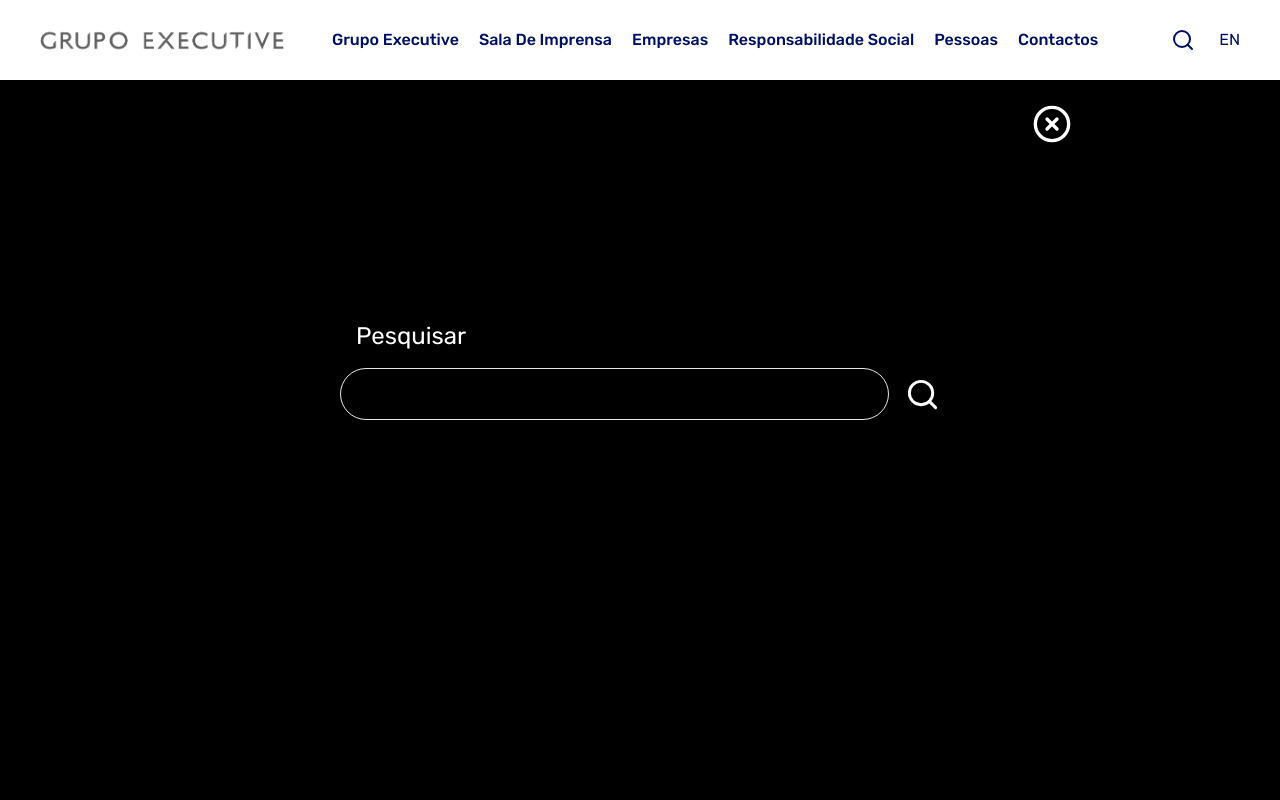
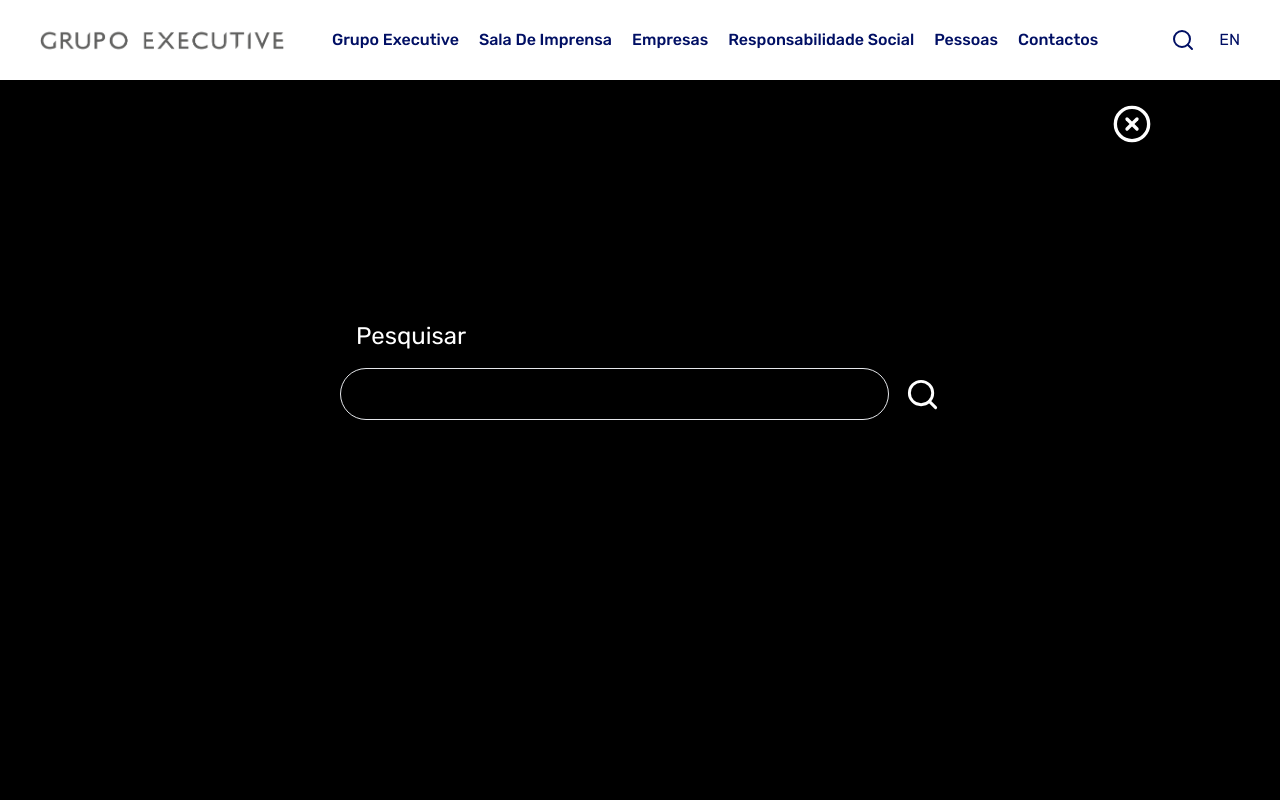
Before and after one commit to blend-angola/GRUPO-EXECUTIVE, a React (Vite) app: page / in a window 1280 px wide. Both pictures are taken after a click on the button 1183 px from the left and 40 px from the top of the page. Shown: the top 800 px of the page. Built offline with nearby package versions, Linux system fonts and the light colour scheme.

Commit message:
refactor:separate search button from search input

```diff
--- a/src/components/global-components/header.tsx
+++ b/src/components/global-components/header.tsx
@@ -7,7 +7,7 @@ import { AnimatePresence, motion } from "framer-motion"
 import MobileMenu from "../mobile/mobile-menu"
 import Logo from "../logo"
 import DropDownLinks from "./drop-down-links"
-import Search from "./search"
+import SearchButton from "./search-button"
 
 export const enterEffect = {
   initial: { y: -30, opacity: 0 },
@@ -67,7 +67,7 @@ const Header = () => {
           animate="animate"
           className="flex items-center gap-6 text-azul-dark text-base"
         >
-          <Search />
+          <SearchButton />
 
           <button>EN</button>
           <MobileMenuButton handleToggle={handleToggle} />
--- /dev/null
+++ b/src/components/global-components/search-button.tsx
@@ -0,0 +1,23 @@
+import { useState } from "react"
+import { Search as SearchIcon } from "lucide-react"
+import SearchInput from "./search-input"
+
+const SearchButton = () => {
+  const [isOpen, setIsOpen] = useState(false)
+
+  function toggleSearch() {
+    setIsOpen((prev) => !prev)
+  }
+
+  return (
+    <>
+      <button onClick={toggleSearch}>
+        <SearchIcon />
+      </button>
+
+      <SearchInput isOpen={isOpen} toggleSearch={toggleSearch} />
+    </>
+  )
+}
+
+export default SearchButton
--- /dev/null
+++ b/src/components/global-components/search-input.tsx
@@ -0,0 +1,66 @@
+import { FC, ChangeEvent } from "react"
+import { AnimatePresence, motion } from "framer-motion"
+import { useNavigate, useSearchParams } from "react-router-dom"
+import { Search as SearchIcon, XCircleIcon } from "lucide-react"
+
+type Props = {
+  isOpen: boolean
+  toggleSearch: () => void
+}
+
+const SearchInput: FC<Props> = ({ isOpen, toggleSearch }) => {
+  const navigate = useNavigate()
+  const [search, setSearch] = useSearchParams({ search: "" })
+
+  function handleOnChange(e: ChangeEvent<HTMLInputElement>) {
+    setSearch((prev) => {
+      prev.set("search", e.target.value)
+      return prev
+    })
+  }
+
+  function handleSearch() {
+    const searchResult = search.get("search")
+    navigate(`/resultado?pesquisa=${searchResult}`)
+    toggleSearch()
+  }
+
+  return (
+    <AnimatePresence mode="wait">
+      {isOpen && (
+        <motion.div
+          exit={{ opacity: 0, y: 30 }}
+          initial={{ opacity: 0, y: 30 }}
+          whileInView={{ opacity: 1, y: 0 }}
+          className="w-full h-[100vh] top-20 flex items-start justify-center absolute left-0 bg-black"
+        >
+          <button
+            className="absolute top-6 lg:right-[10vw] right-6 text-white"
+            onClick={toggleSearch}
+          >
+            <XCircleIcon size={40} />
+          </button>
+          <div className="w-full px-8 lg:px-0 lg:w-[600px] gap-4 mt-[30vh] flex flex-col">
+            <h1 className="ml-4 text-2xl text-white">Pesquisar</h1>
+
+            <div className="flex items-center gap-4">
+              <div className="w-full px-5 py-3  border rounded-full">
+                <input
+                  type="text"
+                  onChange={handleOnChange}
+                  className="w-full h-full text-white text-xl border-none outline-none bg-inherit"
+                />
+              </div>
+
+              <button onClick={handleSearch} className="text-white">
+                <SearchIcon size={35} />
+              </button>
+            </div>
+          </div>
+        </motion.div>
+      )}
+    </AnimatePresence>
+  )
+}
+
+export default SearchInput
--- a/src/components/global-components/search.tsx
+++ /dev/null
@@ -1,71 +0,0 @@
-import { AnimatePresence, motion } from "framer-motion"
-import { Search as SearchIcon, XCircleIcon } from "lucide-react"
-import { ChangeEvent, useState } from "react"
-import { useNavigate, useSearchParams } from "react-router-dom"
-
-const Search = () => {
-  const navigate = useNavigate()
-  const [isOpen, setIsOpen] = useState(false)
-  const [search, setSearch] = useSearchParams({ search: "" })
-
-  function toggleSearch() {
-    setIsOpen((prev) => !prev)
-  }
-
-  function handleOnChange(e: ChangeEvent<HTMLInputElement>) {
-    setSearch((prev) => {
-      prev.set("search", e.target.value)
-      return prev
-    })
-  }
-
-  function handleSearch() {
-    const searchResult = search.get("search")
-    navigate(`/resultado?pesquisa=${searchResult}`)
-    toggleSearch()
-  }
-
-  return (
-    <>
-      <button onClick={toggleSearch}>
-        <SearchIcon />
-      </button>
-      <AnimatePresence mode="wait">
-        {isOpen && (
-          <motion.div
-            initial={{ opacity: 0, y: 30 }}
-            whileInView={{ opacity: 1, y: 0 }}
-            exit={{ opacity: 0, y: 30 }}
-            className="w-full h-[100vh] top-20 flex items-start justify-center absolute left-0 bg-black"
-          >
-            <button
-              className="absolute top-6 right-52 text-white"
-              onClick={toggleSearch}
-            >
-              <XCircleIcon size={40} />
-            </button>
-            <div className="w-full px-8 lg:px-0 lg:w-[600px] gap-4 mt-[30vh] flex flex-col">
-              <h1 className="ml-4 text-2xl text-white">Pesquisar</h1>
-
-              <div className="flex items-center gap-4">
-                <div className="w-full px-5 py-3  border rounded-full">
-                  <input
-                    type="text"
-                    onChange={handleOnChange}
-                    className="w-full h-full text-white text-xl border-none outline-none bg-inherit"
-                  />
-                </div>
-
-                <button onClick={handleSearch} className="text-white">
-                  <SearchIcon size={35} />
-                </button>
-              </div>
-            </div>
-          </motion.div>
-        )}
-      </AnimatePresence>
-    </>
-  )
-}
-
-export default Search
```
